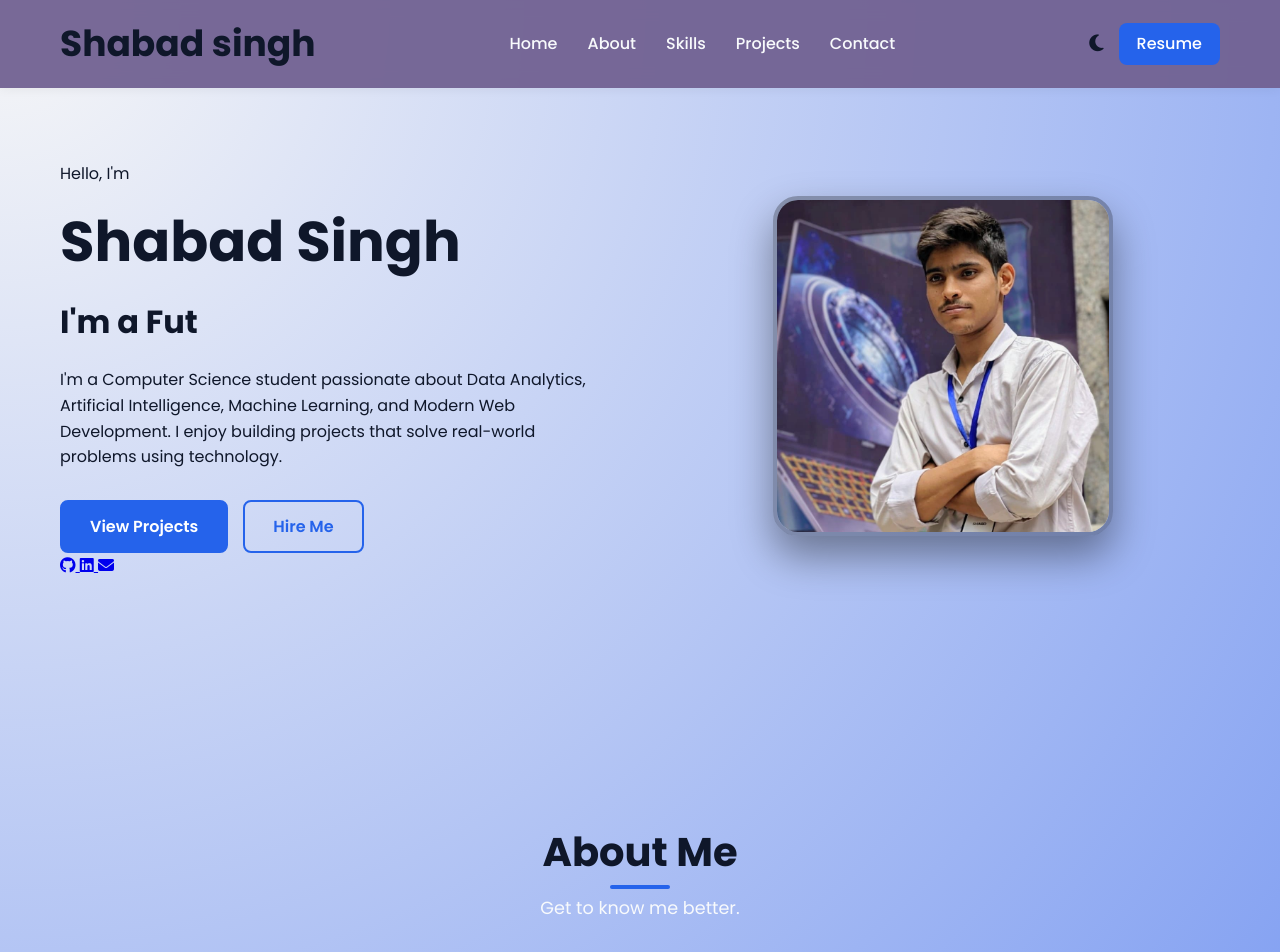
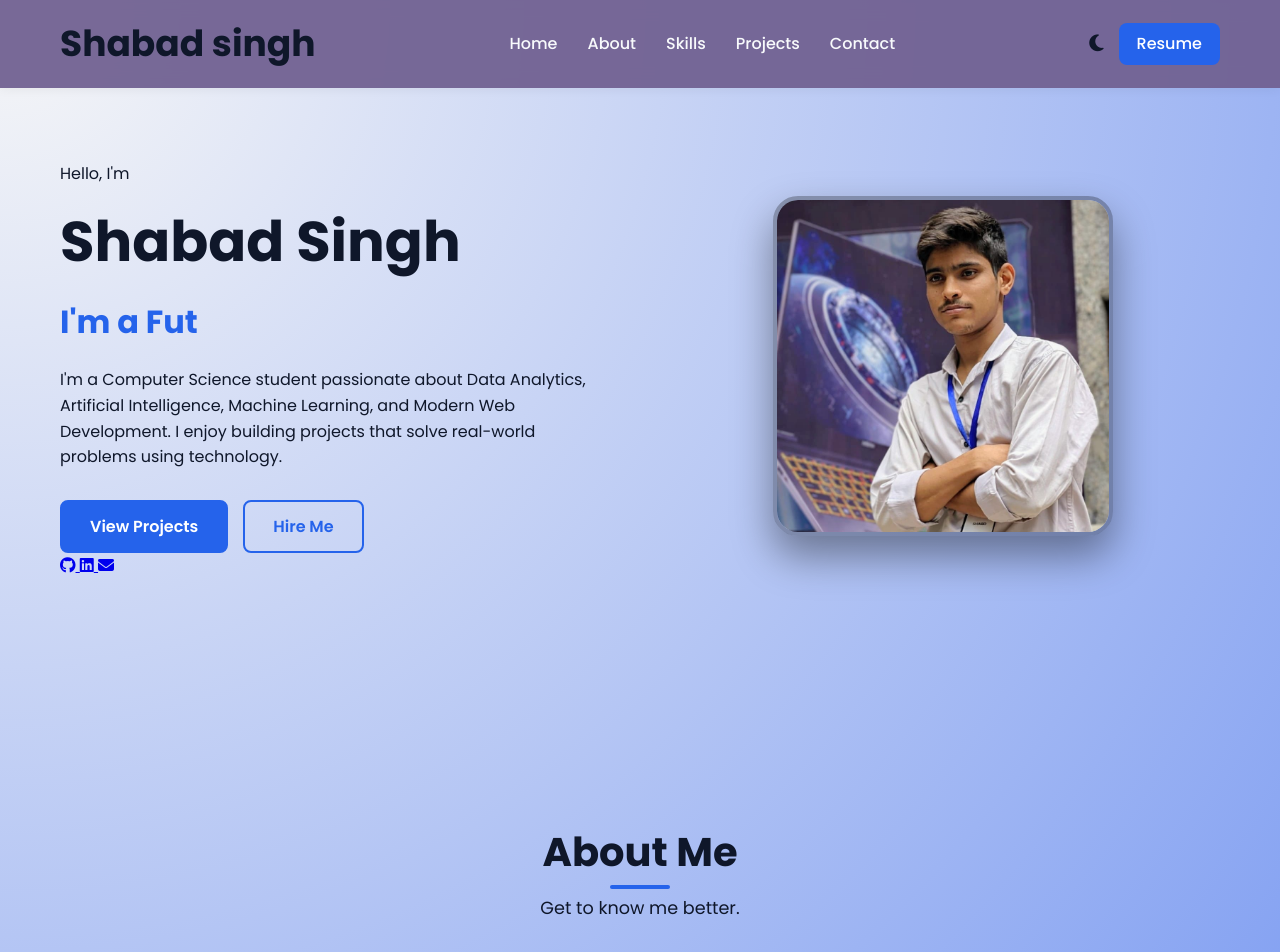
Before and after one commit to shabadsingh-byte/portfolio, a plain HTML site: page index.html in a window 1280 px wide. Shown: the top 952 px of the page. Drawn offline with nearby package versions, Linux system fonts and the light colour scheme.

Commit message:
Update color variables in style.css

```diff
--- a/style.css
+++ b/style.css
@@ -160,7 +160,7 @@ section {
 }
 
 .section-title p {
-    color: var(--bg-light);
+    color: var(--text-main);
     font-size: 1.1rem;
 }
 
@@ -229,7 +229,7 @@ section {
 
 .hero h2 {
     font-size: 2rem;
-    color: var(--primary-main);
+    color: var(--primary-color);
     margin-bottom: 20px;
 }
 
```
